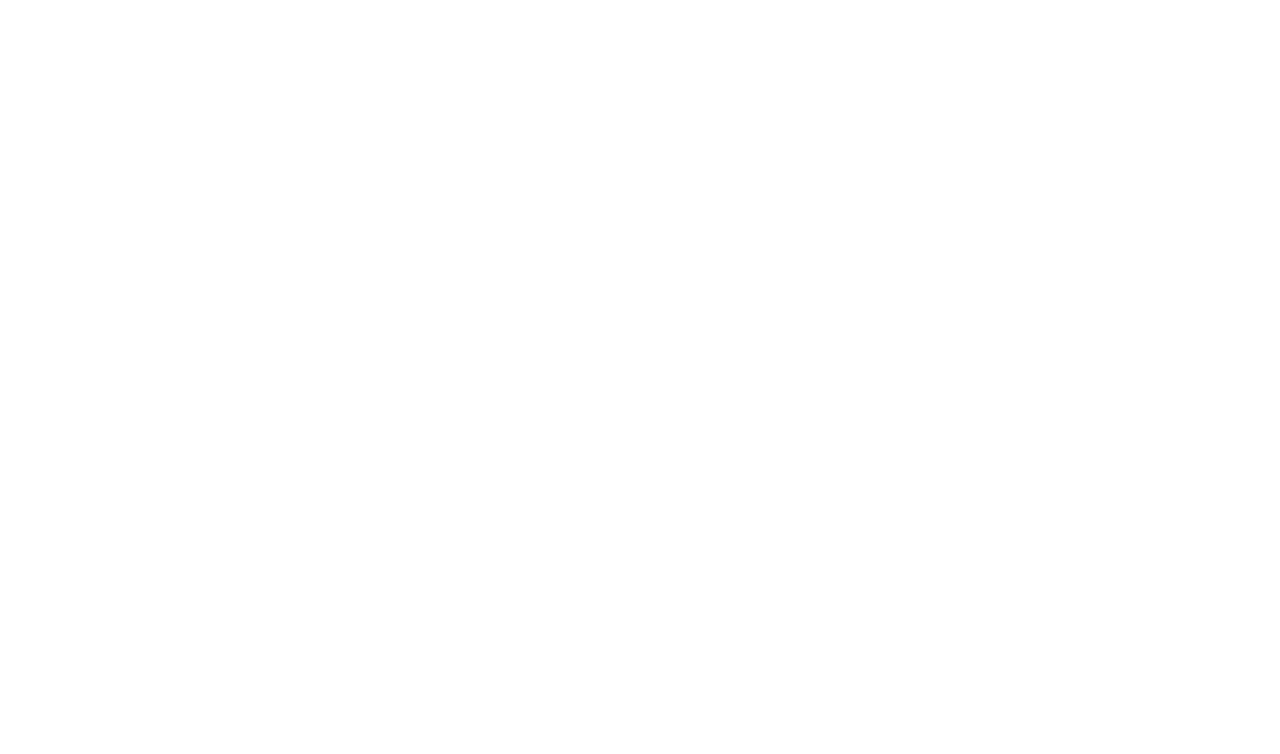
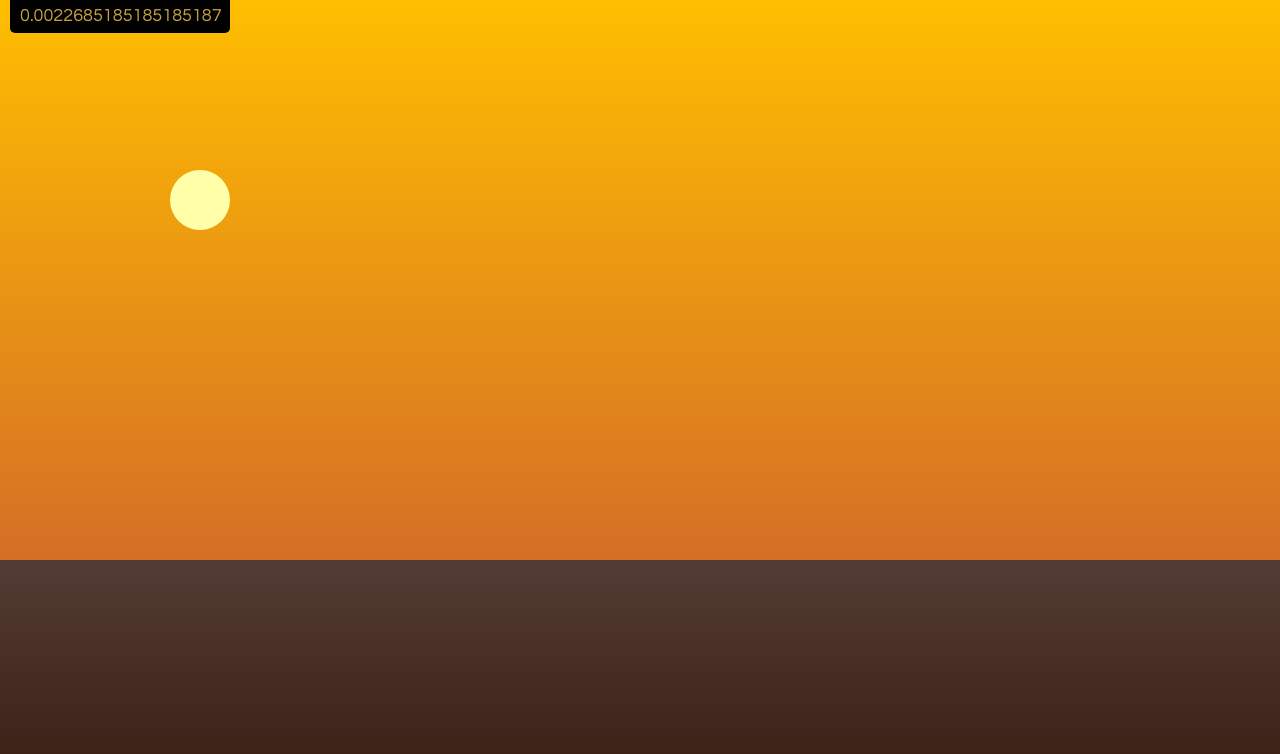
Before and after one commit to olexpono/landscape, a plain HTML site: page index.html in a window 1280 px wide. Drawn offline with nearby package versions, Linux system fonts and the light colour scheme.

```diff
--- a/css/style.css
+++ b/css/style.css
@@ -76,7 +76,7 @@ pre, code, kbd, samp { font-family: monospace, sans-serif; }
  */
 
 /* Always force a scrollbar in non-IE */
-html { overflow-y: scroll; }
+html { overflow: hidden; }
 
 /* Accessible focus treatment: people.opera.com/patrickl/experiments/keyboard/test */
 a:hover, a:active { outline: none; }
@@ -168,8 +168,22 @@ a:hover { color: #036; }
  * Author:
  */
 
+* { color: #555; font-family:Monospace; font-size:12px; }
+body { margin: 0px; overflow: hidden; }
+canvas { opacity: 1.0; position:absolute; z-index: -1; left: 0px;}
 
-
+span#clock {
+  float: left;
+  width: 200px;
+  font-size: 18px;
+  font-family: "Century Gothic", Century, DIN, Helvetica;
+  z-index: 5;
+  padding: 5px 10px 6px 10px;
+  margin-left: 10px;
+  border-radius: 0 0 5px 5px;
+  color: #C4A040;
+  background: #000;
+}
 
 
 
--- a/index.html
+++ b/index.html
@@ -11,12 +11,12 @@
        Remove this if you use the .htaccess -->
   <meta http-equiv="X-UA-Compatible" content="IE=edge,chrome=1">
 
-  <title></title>
-  <meta name="description" content="">
-  <meta name="author" content="">
+  <title>Further</title>
+  <meta name="description" content="Animation by Olex Ponomarenko">
+  <meta name="author" content="Olex Ponomarenko">
 
   <!-- Mobile viewport optimized: j.mp/bplateviewport -->
-  <meta name="viewport" content="width=device-width, initial-scale=1.0">
+  <meta name="viewport" content="width=device-width">
 
   <!-- Place favicon.ico & apple-touch-icon.png in the root of your domain and delete these references -->
   <link rel="shortcut icon" href="/favicon.ico">
@@ -26,9 +26,6 @@
   <!-- CSS: implied media="all" -->
   <link rel="stylesheet" href="css/style.css?v=2">
 
-  <!-- Uncomment if you are specifically targeting less enabled mobile browsers
-  <link rel="stylesheet" media="handheld" href="css/handheld.css?v=2">  -->
-
   <!-- All JavaScript at the bottom, except for Modernizr which enables HTML5 elements & feature detects -->
   <script src="js/libs/modernizr-1.7.min.js"></script>
 
@@ -37,11 +34,8 @@
 <body>
 
   <div id="container">
-    <header>
-
-    </header>
     <div id="main" role="main">
-
+      <span id="clock">0.0</span>
     </div>
     <footer>
 
@@ -52,13 +46,14 @@
   <!-- JavaScript at the bottom for fast page loading -->
 
   <!-- Grab Google CDN's jQuery, with a protocol relative URL; fall back to local if necessary -->
-  <script src="//ajax.googleapis.com/ajax/libs/jquery/1.5.1/jquery.js"></script>
+  <script src="http://ajax.googleapis.com/ajax/libs/jquery/1.5.1/jquery.js"></script>
   <script>window.jQuery || document.write('<script src="js/libs/jquery-1.5.1.min.js">\x3C/script>')</script>
 
 
   <!-- scripts concatenated and minified via ant build script-->
   <script src="js/plugins.js"></script>
   <script src="js/script.js"></script>
+  <script>$( landscape() )</script>
   <!-- end scripts-->
 
 
--- a/js/script.js
+++ b/js/script.js
@@ -1,3 +1,116 @@
 /* Author:
 
 */
+(function(window, document, undefined){
+
+  var container, canvas,
+  SCREEN_WIDTH = window.innerWidth,
+  SCREEN_HEIGHT = window.innerHeight,
+  X_AXIS = 0,
+  Y_AXIS = 1,
+  TARGET_FPS = 30,
+  horizonY = window.innerHeight * (.7),
+  context,
+  offsetTime = 0.0,
+  memoTime = 0.0;
+
+window.landscape = function() {
+  /* setup the landscape canvas, etc */
+  container = document.createElement('div');
+  document.body.appendChild(container);
+  canvas = document.createElement("canvas");
+  canvas.width = SCREEN_WIDTH;
+  canvas.height = SCREEN_HEIGHT;
+  canvas.style.cursor = "crosshair";
+  container.appendChild(canvas);
+  context = canvas.getContext("2d");
+  /* visual setup i.e. Processing setup() */
+  setupAnimation();
+  /* auto-resize the canvas */
+  window.addEventListener('resize', onWindowResize, false);
+  onWindowResize(null);
+}
+
+function setupAnimation(){
+  context.fillStyle = "rgba(145,62,62, 0.9)";
+  context.fillRect(0,0,200,200);
+
+  // window.landscapeIntervalID = setInterval(drawLandscape, 1000.0 / TARGET_FPS);
+  window.clockIntervalID = setInterval(drawClock, 2000.0);
+  window.drawLandscape();
+}
+
+
+window.drawLandscape = function() {
+  window.drawTimer = null;
+  /* Looped Function */
+  clearCanvas();
+  drawSky();
+  drawGround();
+  /* drawClock(); */
+  /* aiming for 30 FPS */
+  window.drawTimer = setTimeout(drawLandscape, 50);
+}
+
+function clearCanvas(){
+  context.clearRect(0,0, SCREEN_WIDTH, SCREEN_HEIGHT);
+}
+
+function drawSky(){
+  drawSkyGradient();
+  drawSun();
+}
+
+function drawSkyGradient(){
+  var backgroundGradient = context.createLinearGradient(0, 0, 0, horizonY);
+  backgroundGradient.addColorStop(0, "rgb(255, 190, 0)");
+  backgroundGradient.addColorStop(1, "rgb(212, 110, 38)");
+  context.fillStyle = backgroundGradient;
+  context.fillRect(0, 0, SCREEN_WIDTH, horizonY);
+}
+
+function drawSun(){
+  context.fillStyle = "rgba(255,255,170)";
+  context.arc(200, 200, 30, 0, Math.PI*2, 1);
+  context.fill();
+}
+
+function drawGround(){
+  var earthGradient = context.createLinearGradient(0, horizonY, 0, SCREEN_HEIGHT);
+  earthGradient.addColorStop(0, "rgb(82,60,51)");
+  earthGradient.addColorStop(1, "rgb(56,28,17)");
+  context.fillStyle = earthGradient;
+  context.fillRect(0, horizonY, SCREEN_WIDTH, (SCREEN_HEIGHT-horizonY));
+}
+
+window.drawClock = function(){
+  $('#clock').html( timeOfDay() );
+}
+
+function onWindowResize(){
+  /* auto-resize function */
+  SCREEN_WIDTH = window.innerWidth;
+  SCREEN_HEIGHT = window.innerHeight;
+  horizonY = window.innerHeight * (.7);
+  /* make a copy */
+  savecanvas = document.createElement("canvas");
+  savecanvas.width = canvas.width;
+  savecanvas.height = canvas.height;
+  savecanvas.getContext("2d").drawImage(canvas, 0, 0);
+
+  /* change the size */
+  canvas.width = SCREEN_WIDTH;
+  canvas.height = SCREEN_HEIGHT;
+
+  /* draw the copy */
+  context.drawImage(savecanvas, 0, 0);
+}
+
+function timeOfDay(){
+  var d_now = new Date();
+  var seconds_past = d_now.getHours()*3600.0+d_now.getMinutes()*60.0 + d_now.getSeconds() + d_now.getMilliseconds()/1000.0;
+  return (seconds_past)/(24*3600.0);
+}
+
+
+}) (this, this.document);
```
